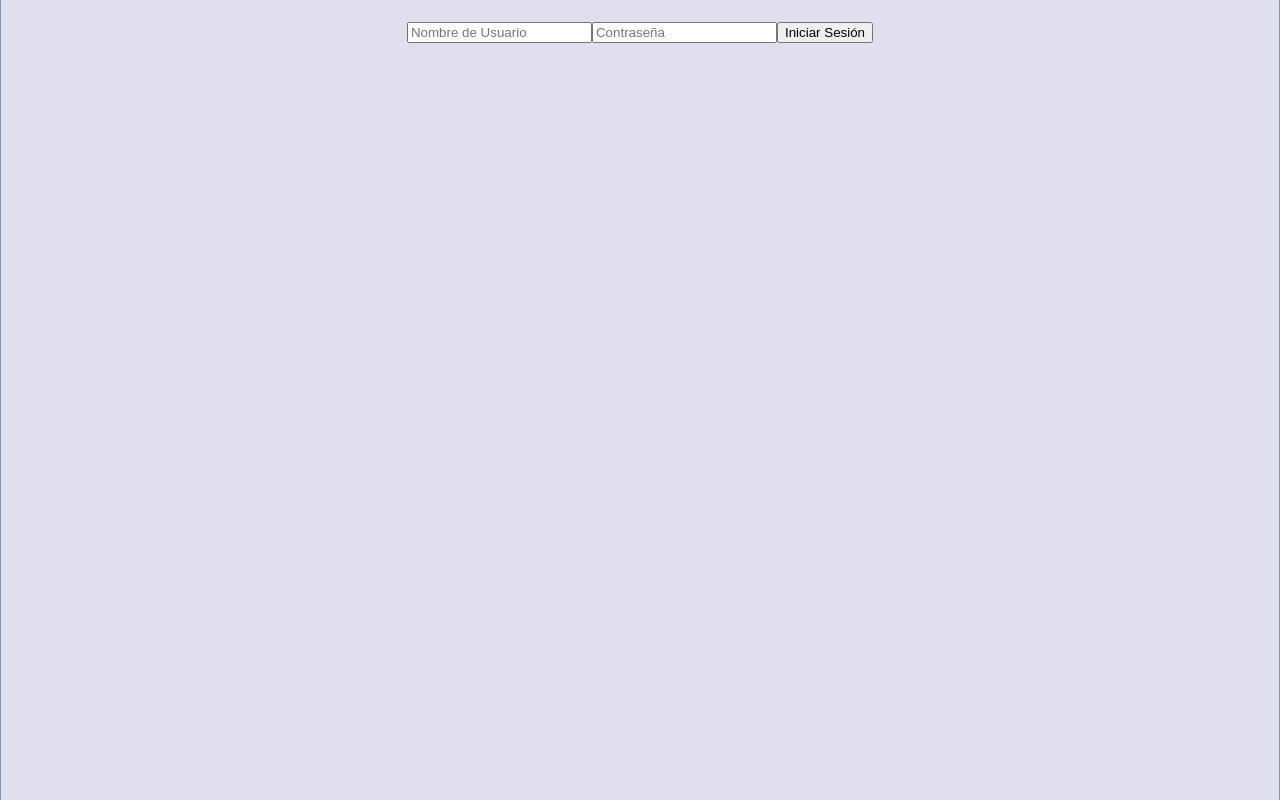
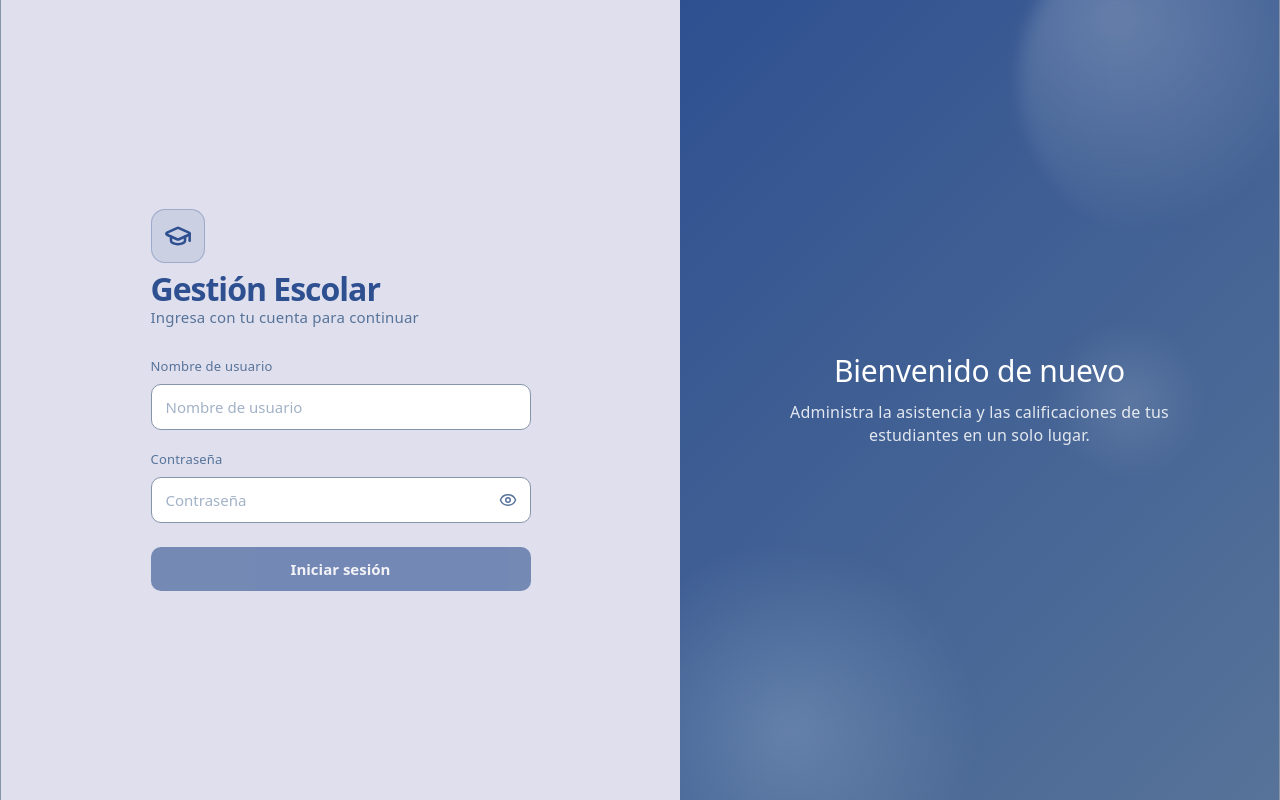
Before and after one commit to JGonzalez118/gestion-escolar, a React app in the folder frontend/: page /login in a window 1280 px wide. Built offline with nearby package versions, Linux system fonts and the light colour scheme; the HTML template or start-up script is replaced by a standard one.

Commit message:
feat: Cambios visuales login + cambios en login.jsx para entradas

```diff
--- a/frontend/src/App.jsx
+++ b/frontend/src/App.jsx
@@ -23,7 +23,7 @@ function App() {
       <div
         style={{
           flex: 1,
-          padding: "20px 30px",
+          padding: isLoginPage ? 0 : "20px 30px",
           overflowY: "auto",
         }}
       >
--- a/frontend/src/pages/login.jsx
+++ b/frontend/src/pages/login.jsx
@@ -1,12 +1,21 @@
 import { useState } from "react";
+import { GraduationCap, Eye, EyeOff } from "lucide-react";
 import { getPerfil, login } from "../api/auth";
+import "../styles/login.css";
 
 const Login = () => {
     const [username, setUsername] = useState("");
     const [password, setPassword] = useState("");
+    const [verPassword, setVerPassword] = useState(false);
+    const [error, setError] = useState("");
+    const [cargando, setCargando] = useState(false);
+
+    const camposVacios = !username.trim() || !password.trim();
 
     const handleSubmit = async (e) => {
         e.preventDefault();
+        setError("");
+        setCargando(true);
 
         try {
             await login(username, password);
@@ -28,84 +37,108 @@ const Login = () => {
                 JSON.stringify(perfil)
             );
 
-            console.log(perfil);
-            alert("Login Exitoso");
-
             if (perfil.rol === "docente") {
                 window.location.href = "/";
             } else {
                 window.location.href = "/"; //! SE MUEVE EL ESTUDIANTE A UN DASHBOARD DISTINTO
             }
 
-        } catch (error) {
-            alert("Error en el login.");
+        } catch {
+            setError("Credenciales incorrectas. Intenta de nuevo.");
+        } finally {
+            setCargando(false);
         }
     }
 
     return (
-        <form onSubmit={handleSubmit}>
+        <div className="login">
+
+            <div className="login__form-panel">
+                <form className="login__form" onSubmit={handleSubmit}>
+
+                    <div className="login__brand">
+                        <span className="login__logo">
+                            <GraduationCap size={28} strokeWidth={2.2} />
+                        </span>
+                        <h1 className="login__title">Gestión Escolar</h1>
+                        <p className="login__subtitle">
+                            Ingresa con tu cuenta para continuar
+                        </p>
+                    </div>
+
+                    <div className="login__field">
+                        <label className="login__label" htmlFor="username">
+                            Nombre de usuario
+                        </label>
                         <input
+                            id="username"
+                            className="login__input"
                             type="text"
-                placeholder="Nombre de Usuario"
+                            placeholder="Nombre de usuario"
                             value={username}
                             onChange={(e) => setUsername(e.target.value)}
+                            autoComplete="username"
                         />
+                    </div>
 
+                    <div className="login__field">
+                        <label className="login__label" htmlFor="password">
+                            Contraseña
+                        </label>
+                        <div className="login__input-wrap">
                             <input
-                type="text"
+                                id="password"
+                                className="login__input login__input--password"
+                                type={verPassword ? "text" : "password"}
                                 placeholder="Contraseña"
                                 value={password}
                                 onChange={(e) => setPassword(e.target.value)}
+                                autoComplete="current-password"
                             />
-            <button type="submit">Iniciar Sesión</button>
+                            <button
+                                type="button"
+                                className="login__toggle"
+                                onClick={() => setVerPassword((v) => !v)}
+                                aria-label={
+                                    verPassword
+                                        ? "Ocultar contraseña"
+                                        : "Mostrar contraseña"
+                                }
+                            >
+                                {verPassword
+                                    ? <EyeOff size={18} />
+                                    : <Eye size={18} />}
+                            </button>
+                        </div>
+                    </div>
+
+                    {error && <p className="login__error">{error}</p>}
+
+                    <button
+                        className="login__button"
+                        type="submit"
+                        disabled={cargando || camposVacios}
+                    >
+                        {cargando ? "Ingresando..." : "Iniciar sesión"}
+                    </button>
                 </form>
+            </div>
+
+            <div className="login__hero-panel">
+                <span className="login__blob login__blob--1" />
+                <span className="login__blob login__blob--2" />
+                <span className="login__blob login__blob--3" />
+                <div className="login__hero-content">
+                    <h2>Bienvenido de nuevo</h2>
+                    <p>
+                        Administra la asistencia y las calificaciones de
+                        tus estudiantes en un solo lugar.
+                    </p>
+                </div>
+            </div>
+
+        </div>
     )
 }
 
 export default Login;
-
-const styles = {
-
-    header: {
-        background: "var(--card-bg)",
-        padding: "20px",
-        borderRadius: "12px",
-        marginBottom: "20px",
-        display: "flex",
-        justifyContent: "space-between",
-        alignItems: "center",
-    },
-
-    cards: {
-        display: "flex",
-        gap: "20px",
-        marginBottom: "20px",
-    },
-
-    card: {
-        flex: 1,
-        background: "var(--card-bg)",
-        padding: "20px",
-        borderRadius: "12px",
-        textAlign: "center",
-    },
-
-    grid: {
-        display: "grid",
-        gridTemplateColumns: "2fr 1fr",
-        gap: "20px",
-    },
-
-    box: {
-        background: "var(--card-bg)",
-        padding: "20px",
-        borderRadius: "12px",
-    },
-
-    item: {
-        display: "flex",
-        justifyContent: "space-between",
-        padding: "8px 0",
-        borderBottom: "1px solid #eee",
-    },
-};
--- /dev/null
+++ b/frontend/src/styles/login.css
@@ -0,0 +1,245 @@
+/* ================= LOGIN ================= */
+
+.login {
+    display: flex;
+    min-height: 100svh;
+    width: 100%;
+    text-align: left;
+}
+
+/* ----- Panel del formulario (izquierda) ----- */
+
+.login__form-panel {
+    flex: 1 1 50%;
+    display: flex;
+    align-items: center;
+    justify-content: center;
+    padding: 40px;
+    background: var(--bg);
+    transition: background .3s;
+}
+
+.login__form {
+    width: 100%;
+    max-width: 380px;
+    display: flex;
+    flex-direction: column;
+    gap: 18px;
+}
+
+.login__brand {
+    margin-bottom: 8px;
+}
+
+.login__logo {
+    display: inline-flex;
+    align-items: center;
+    justify-content: center;
+    width: 52px;
+    height: 52px;
+    margin-bottom: 14px;
+    color: var(--primary);
+    background: var(--accent-bg);
+    border: 1px solid var(--accent-border);
+    border-radius: 14px;
+}
+
+.login__title {
+    font-family: var(--heading);
+    font-size: 32px;
+    font-weight: 600;
+    letter-spacing: -1px;
+    color: var(--text-h);
+    margin: 0;
+}
+
+.login__subtitle {
+    color: var(--text);
+    font-size: 15px;
+    margin-top: 6px;
+}
+
+.login__field {
+    display: flex;
+    flex-direction: column;
+    gap: 6px;
+}
+
+.login__label {
+    font-size: 13px;
+    font-weight: 500;
+    color: var(--text);
+}
+
+.login__input {
+    width: 100%;
+    box-sizing: border-box;
+    padding: 12px 14px;
+    font-size: 15px;
+    font-family: var(--sans);
+    color: var(--text-h);
+    background: var(--card-bg);
+    border: 1px solid var(--border);
+    border-radius: 10px;
+    outline: none;
+    transition: border-color .2s, box-shadow .2s;
+}
+
+.login__input::placeholder {
+    color: var(--text);
+    opacity: .55;
+}
+
+.login__input:focus {
+    border-color: var(--accent);
+    box-shadow: 0 0 0 3px var(--accent-bg);
+}
+
+/* ----- Input de contraseña con toggle ----- */
+
+.login__input-wrap {
+    position: relative;
+    display: flex;
+    align-items: center;
+}
+
+.login__input--password {
+    padding-right: 46px;
+}
+
+.login__toggle {
+    position: absolute;
+    right: 8px;
+    display: inline-flex;
+    align-items: center;
+    justify-content: center;
+    padding: 6px;
+    color: var(--text);
+    background: transparent;
+    border: none;
+    border-radius: 8px;
+    cursor: pointer;
+    transition: color .2s, background .2s;
+}
+
+.login__toggle:hover {
+    color: var(--accent);
+    background: var(--accent-bg);
+}
+
+.login__error {
+    color: var(--danger);
+    font-size: 13px;
+    margin: -6px 0 0;
+}
+
+.login__button {
+    margin-top: 6px;
+    padding: 12px 14px;
+    font-size: 15px;
+    font-weight: 600;
+    font-family: var(--sans);
+    color: #fff;
+    background: var(--primary);
+    border: none;
+    border-radius: 10px;
+    cursor: pointer;
+    transition: background .2s, transform .05s, opacity .2s;
+}
+
+.login__button:hover {
+    background: var(--secondary);
+}
+
+.login__button:active {
+    transform: translateY(1px);
+}
+
+.login__button:disabled {
+    opacity: .6;
+    cursor: not-allowed;
+}
+
+/* ----- Panel del hero (derecha) ----- */
+
+.login__hero-panel {
+    flex: 1 1 50%;
+    position: relative;
+    display: flex;
+    align-items: center;
+    justify-content: center;
+    overflow: hidden;
+    background:
+        linear-gradient(135deg,
+            var(--primary),
+            var(--secondary));
+}
+
+.login__hero-content {
+    position: relative;
+    z-index: 1;
+    color: #fff;
+    padding: 48px;
+    max-width: 420px;
+    text-align: center;
+}
+
+/* ----- Formas decorativas (blobs) ----- */
+
+.login__blob {
+    position: absolute;
+    border-radius: 50%;
+    pointer-events: none;
+    filter: blur(8px);
+}
+
+.login__blob--1 {
+    top: -80px;
+    right: -60px;
+    width: 320px;
+    height: 320px;
+    background: radial-gradient(circle at 30% 30%,
+        rgba(255, 255, 255, .22), transparent 70%);
+}
+
+.login__blob--2 {
+    bottom: -120px;
+    left: -80px;
+    width: 380px;
+    height: 380px;
+    background: radial-gradient(circle at 50% 50%,
+        rgba(189, 213, 234, .25), transparent 70%);
+}
+
+.login__blob--3 {
+    top: 40%;
+    right: 12%;
+    width: 160px;
+    height: 160px;
+    background: radial-gradient(circle at 50% 50%,
+        rgba(255, 255, 255, .12), transparent 70%);
+}
+
+.login__hero-content h2 {
+    color: #fff;
+    font-size: 30px;
+    line-height: 1.2;
+    margin: 0 0 12px;
+}
+
+.login__hero-content p {
+    color: rgba(255, 255, 255, .85);
+    font-size: 16px;
+}
+
+/* ----- Responsive ----- */
+
+@media (max-width: 860px) {
+    .login__hero-panel {
+        display: none;
+    }
+
+    .login__form-panel {
+        flex-basis: 100%;
+    }
+}
```
Lines whose indentation alone changed are shown as unchanged.
